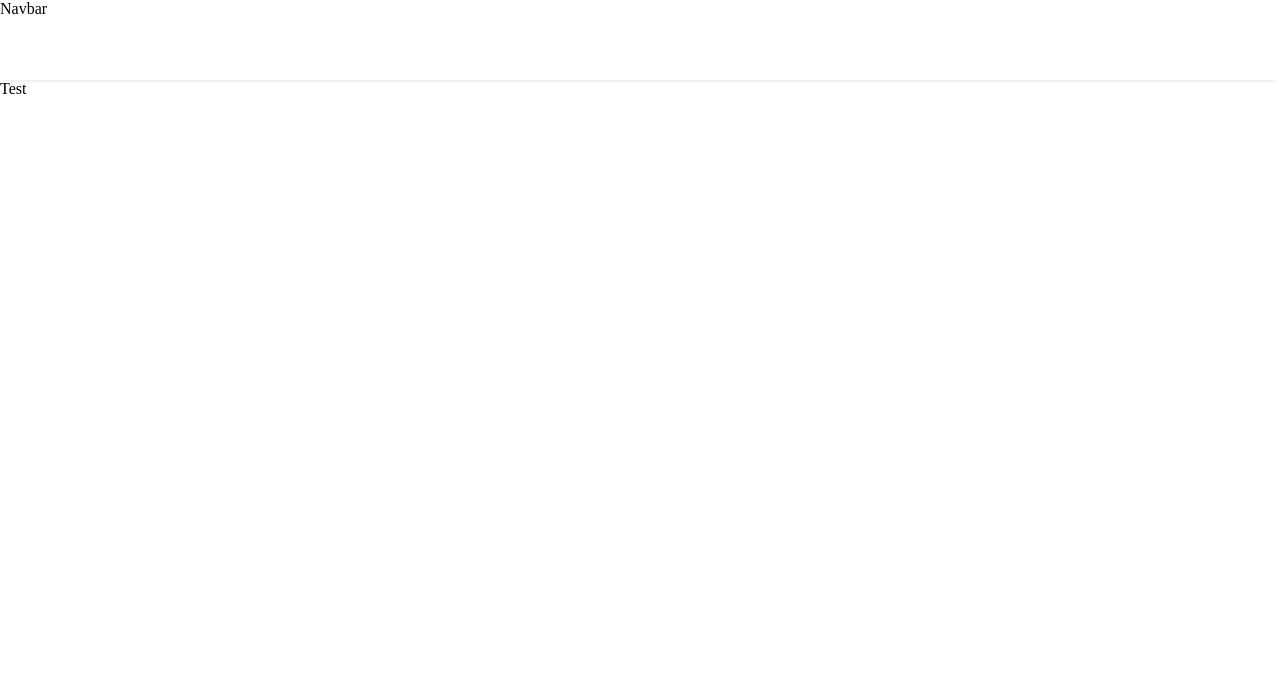
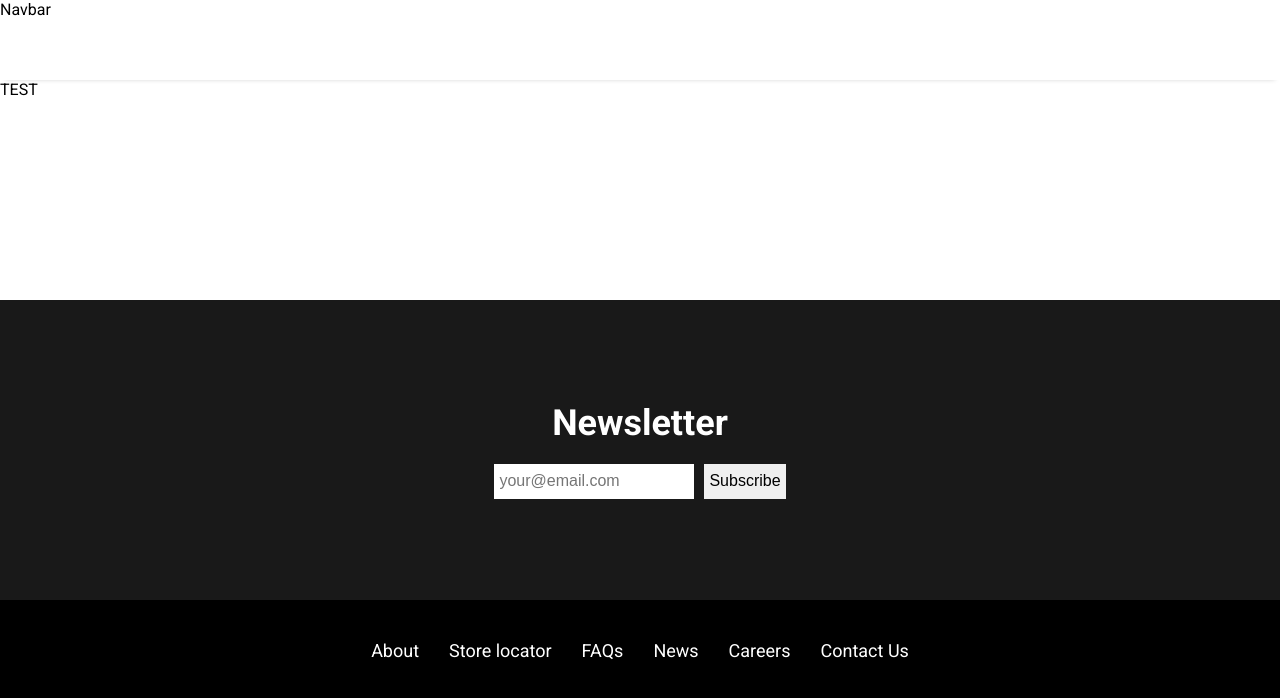
Before and after one commit to Timurrio/raouf-commerce, a React (Create React App) app: page / in a window 1280 px wide. Shown: the top 698 px of the page. Built offline with nearby package versions, Linux system fonts and the light colour scheme.

Commit message:
Created Footer component and styles for it
Created Footer component and added it to App compoent, improved
styles in App.scss and index.css

```diff
--- /dev/null
+++ b/src/App.scss
@@ -0,0 +1,5 @@
+.app {
+    min-height: 100vh;
+    display: flex;
+    flex-direction: column;
+}
--- a/src/App.tsx
+++ b/src/App.tsx
@@ -1,9 +1,12 @@
 import { BrowserRouter, Routes, Route } from 'react-router-dom'
 import Navbar from './components/Navbar/Navbar'
 import { Home } from './pages/Home'
+import Footer from './components/Footer/Footer'
+import "./App.scss"
 
 const App: React.FC = () => {
   return (
+    <div className="app">
       <BrowserRouter>
         <Navbar />
         <div className="container">
@@ -11,7 +14,9 @@ const App: React.FC = () => {
             <Route path="/" element={<Home />} />
           </Routes>
         </div>
+        <Footer />
       </BrowserRouter>
+    </div>
   )
 }
 
--- /dev/null
+++ b/src/components/Footer/Footer.scss
@@ -0,0 +1,71 @@
+.footer {
+    margin-top: auto;
+}
+
+.footer__newsletter {
+    background-color: #191919;
+    height: 300px;
+    display: flex;
+    align-items: center;
+    justify-content: center;
+    flex-direction: column;
+}
+
+.newsletter__header {
+    color: white;
+    font-size: 36px;
+}
+
+.newsletter__form {
+    margin-top: 20px;
+
+    input {
+        height: 35px;
+        width: 200px;
+        outline: none;
+        border: none;
+        padding: 5px;
+        font-size: 16px;
+
+    }
+
+    button {
+        height: 35px;
+        padding: 5px;
+        margin-left: 10px;
+        font-size: 16px;
+        border: none;
+
+        &:hover {
+            cursor: pointer;
+        }
+
+    }
+}
+
+
+.footer__links {
+    display: flex;
+    justify-content: center;
+    background-color: black;
+    height: 200px;
+}
+
+.links {
+    margin-top: 25px;
+    display: flex;
+    list-style: none;
+}
+
+.link {
+    color: white;
+    padding: 15px;
+    font-size: 18px;
+    transition: 0.2s all;
+    height: 20px;
+
+    &:hover {
+        text-decoration: underline;
+        cursor: pointer;
+    }
+}
--- /dev/null
+++ b/src/components/Footer/Footer.tsx
@@ -0,0 +1,27 @@
+import "./Footer.scss"
+
+const Footer: React.FC = () => {
+    return (
+        <footer className="footer">
+            <div className="footer__newsletter">
+                <h3 className="newsletter__header">Newsletter</h3>
+                <form className="newsletter__form">
+                    <input type="email" placeholder="your@email.com" />
+                    <button>Subscribe</button>
+                </form>
+            </div>
+            <div className="footer__links">
+                <ul className="links">
+                    <li className="link">About</li>
+                    <li className="link">Store locator</li>
+                    <li className="link">FAQs</li>
+                    <li className="link">News</li>
+                    <li className="link">Careers</li>
+                    <li className="link">Contact Us</li>
+                </ul>
+            </div>
+        </footer>
+    )
+}
+
+export default Footer
--- a/src/index.css
+++ b/src/index.css
@@ -1,3 +1,5 @@
+@import url('https://fonts.googleapis.com/css2?family=Josefin+Sans:wght@400;700&family=Roboto:wght@400;700&display=swap');
+
 * {
   margin: 0;
   padding: 0;
@@ -6,5 +8,7 @@
 
 body {
   width: 100vw;
+  min-height: 100vh;
   overflow-x: hidden;
+  font-family: 'Roboto', sans-serif;
 }
--- a/src/pages/Home.tsx
+++ b/src/pages/Home.tsx
@@ -2,8 +2,8 @@
 
 export const Home: React.FC = () => {
   return (
-    <>
-      <div> Test </div>
-    </>
+    <div>
+      TEST
+    </div>
   )
 }
```
Lines whose indentation alone changed are shown as unchanged.
